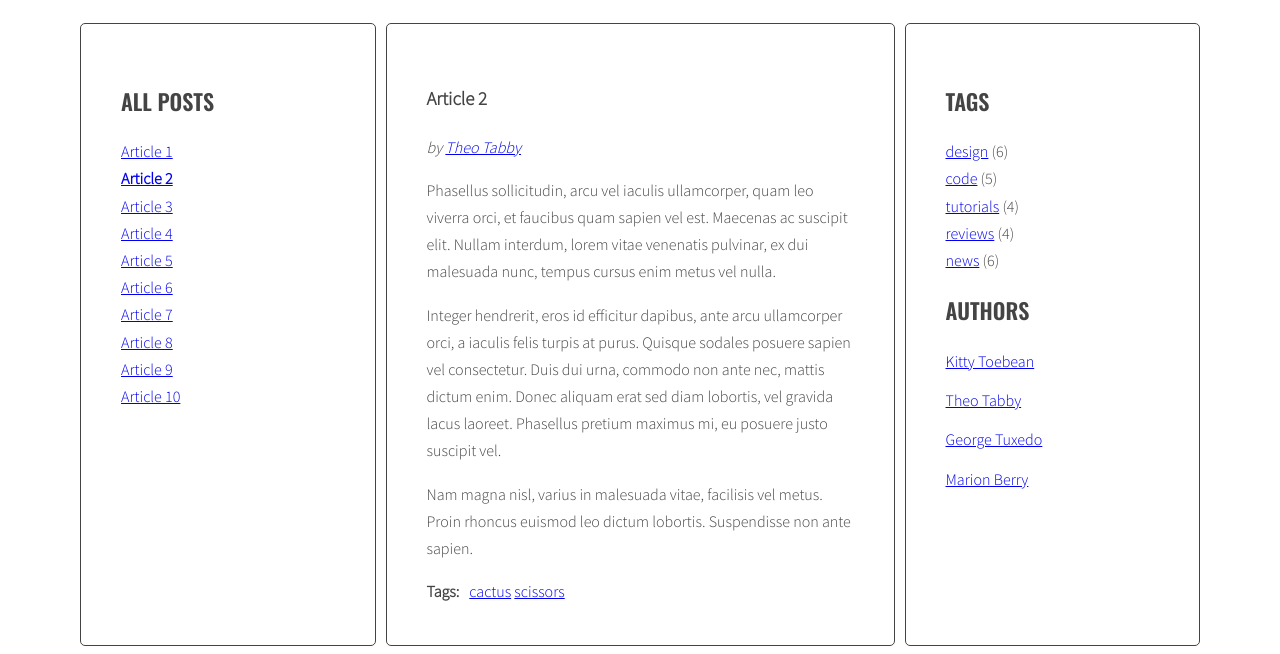
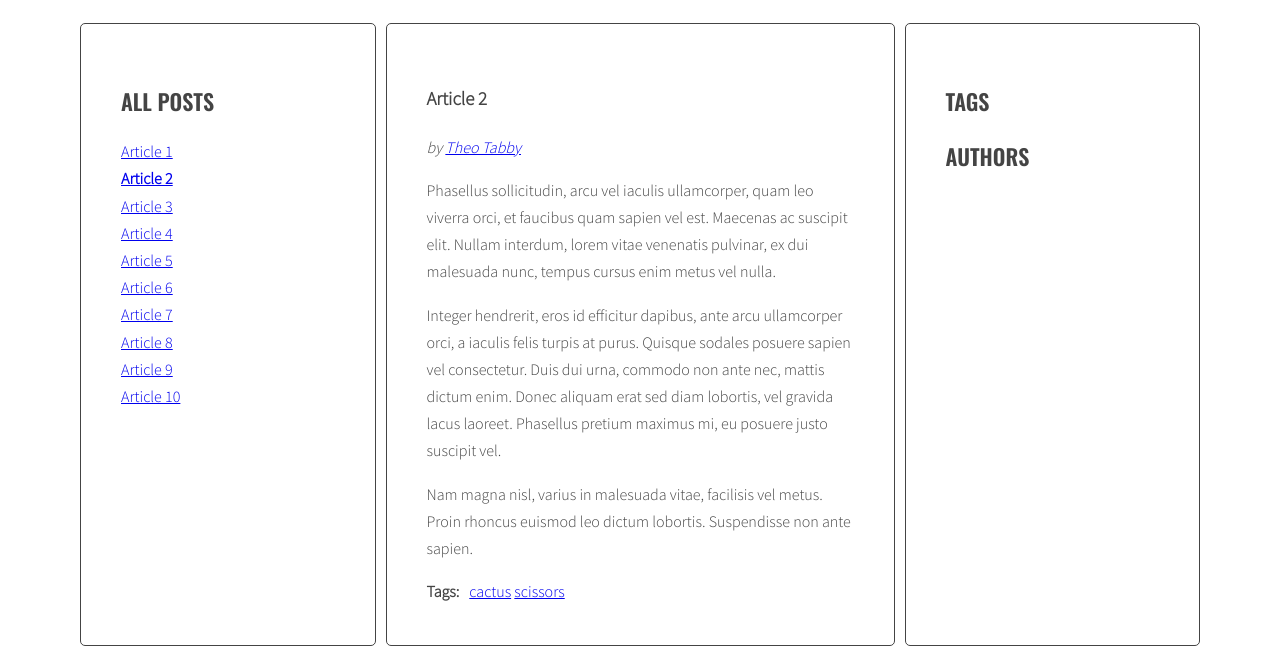
Before and after one commit to KamilNafalski/javascript-blog, a website: page index.html in a window 1280 px wide. Both pictures are taken after a click on the link "Article 2". Shown: the part 220-874 px from the top of the page. Drawn offline with nearby package versions, Linux system fonts and the light colour scheme.

```diff
--- a/index.html
+++ b/index.html
@@ -43,7 +43,7 @@
                             </ul>
                         </div>
                     </article>
-                    <article class="post active" id="article-2" data-tags="cactus scissors" data-author="Theo Tabby">
+                    <article class="post" id="article-2" data-tags="cactus scissors" data-author="Theo Tabby">
                         <h3 class="post-title">Article 2</h3>
                         <p class="post-author">by Theo Tabby</p>
                         <div class="post-content">
@@ -65,7 +65,7 @@
                             </ul>
                         </div>
                     </article>
-                    <article class="post active" id="article-3" data-tags="cat scissors" data-author="George Tuxedo">
+                    <article class="post" id="article-3" data-tags="cat scissors" data-author="George Tuxedo">
                         <h3 class="post-title">Article 3</h3>
                         <p class="post-author">by George Tuxedo</p>
                         <div class="post-content">
@@ -84,7 +84,7 @@
                             </ul>
                         </div>
                     </article>
-                    <article class="post active" id="article-4" data-tags="cat cactus" data-author="Kitty Toebean">
+                    <article class="post" id="article-4" data-tags="cat cactus" data-author="Kitty Toebean">
                         <h3 class="post-title">Article 4</h3>
                         <p class="post-author">by Kitty Toebean</p>
                         <div class="post-content">
@@ -105,7 +105,7 @@
                             </ul>
                         </div>
                     </article>
-                    <article class="post active" id="article-5" data-tags="cat cactus scissors" data-author="Marion Berry">
+                    <article class="post" id="article-5" data-tags="cat cactus scissors" data-author="Marion Berry">
                         <h3 class="post-title">Article 5</h3>
                         <p class="post-author">by Marion Berry</p>
                         <div class="post-content">
@@ -125,7 +125,7 @@
                             </ul>
                         </div>
                     </article>
-                    <article class="post active" id="article-6" data-tags="cactus scissors" data-author="George Tuxedo">
+                    <article class="post" id="article-6" data-tags="cactus scissors" data-author="George Tuxedo">
                         <h3 class="post-title">Article 6</h3>
                         <p class="post-author">by George Tuxedo</p>
                         <div class="post-content">
@@ -147,7 +147,7 @@
                             </ul>
                         </div>
                     </article>
-                    <article class="post active" id="article-7" data-tags="cat cactus" data-author="Kitty Toebean">
+                    <article class="post" id="article-7" data-tags="cat cactus" data-author="Kitty Toebean">
                         <h3 class="post-title">Article 7</h3>
                         <p class="post-author">by Kitty Toebean</p>
                         <div class="post-content">
@@ -168,7 +168,7 @@
                             </ul>
                         </div>
                     </article>
-                    <article class="post active" id="article-8" data-tags="scissors" data-author="Theo Tabby">
+                    <article class="post" id="article-8" data-tags="scissors" data-author="Theo Tabby">
                         <h3 class="post-title">Article 8</h3>
                         <p class="post-author">by Theo Tabby</p>
                         <div class="post-content">
@@ -190,7 +190,7 @@
                             </ul>
                         </div>
                     </article>
-                    <article class="post active" id="article-9" data-tags="cat" data-author="Marion Berry">
+                    <article class="post" id="article-9" data-tags="cat" data-author="Marion Berry">
                         <h3 class="post-title">Article 9</h3>
                         <p class="post-author">by Marion Berry</p>
                         <div class="post-content">
@@ -212,7 +212,7 @@
                             </ul>
                         </div>
                     </article>
-                    <article class="post active" id="article-10" data-tags="cat scissors" data-author="George Tuxedo">
+                    <article class="post" id="article-10" data-tags="cat scissors" data-author="George Tuxedo">
                         <h3 class="post-title">Article 10</h3>
                         <p class="post-author">by George Tuxedo</p>
                         <div class="post-content">
@@ -241,34 +241,11 @@
                 <aside class="sidebar">
                     <h2 class="section-title">Tags</h2>
                     <ul class="list tags">
-                        <li><a href="#">design</a> <span>(6)</span></li>
-                        <li><a href="#">code</a> <span>(5)</span></li>
-                        <li><a href="#">tutorials</a> <span>(4)</span></li>
-                        <li><a href="#">reviews</a> <span>(4)</span></li>
-                        <li><a href="#">news</a> <span>(6)</span></li>
+
                     </ul>
                     <h2 class="section-title">Authors</h2>
                     <ul class="list authors">
-                        <li>
-                            <a href="#">
-                                <span class="author-name">Kitty Toebean</span>
-                            </a>
-                        </li>
-                        <li>
-                            <a href="#">
-                                <span class="author-name">Theo Tabby</span>
-                            </a>
-                        </li>
-                        <li>
-                            <a href="#">
-                                <span class="author-name">George Tuxedo</span>
-                            </a>
-                        </li>
-                        <li>
-                            <a href="#">
-                                <span class="author-name">Marion Berry</span>
-                            </a>
-                        </li>
+
                     </ul>
                 </aside>
             </main>
```
Also changed, not shown: js/script.js (+8 -26 lines).
